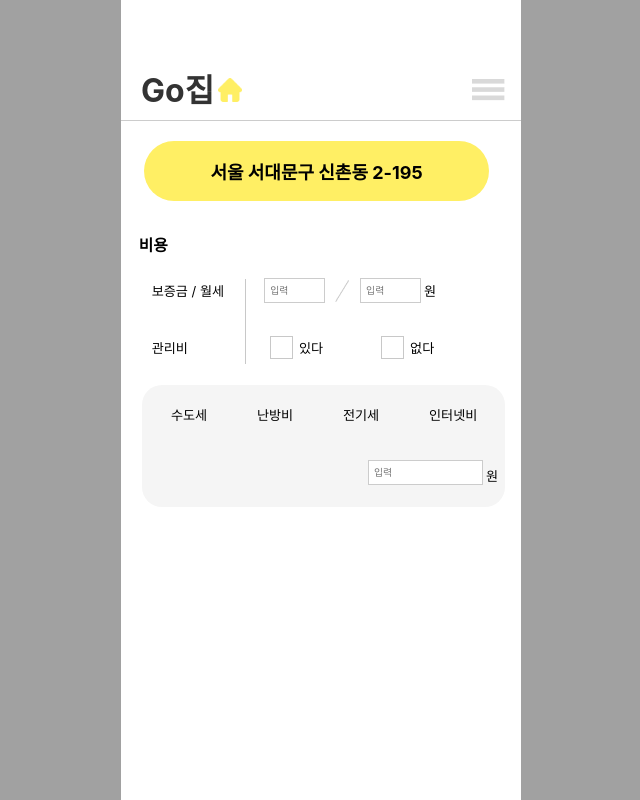
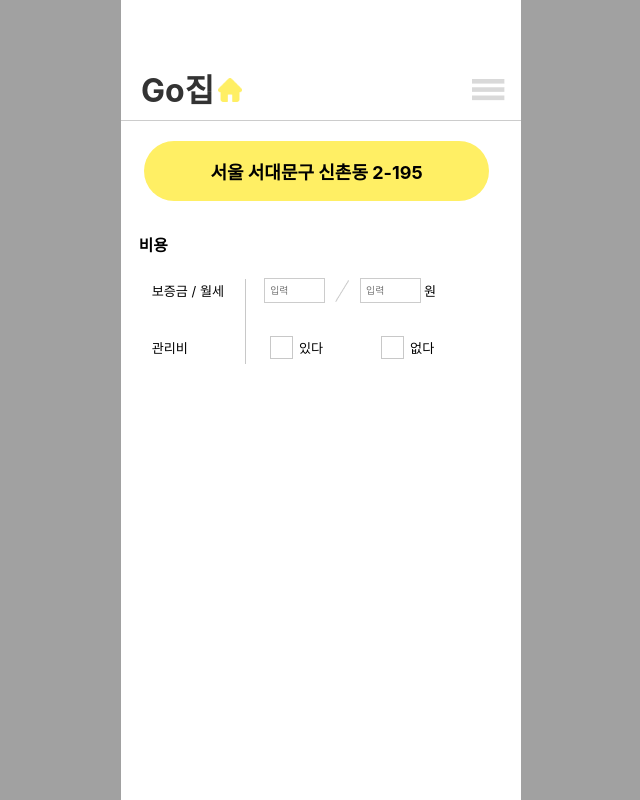
Before and after one commit to bourgeois46/Gojip-CLIPPER-1st-FE, a React (Create React App) app: page / in a window 1280 px wide. Shown: the whole page, without its empty margins (319-959 px from the left). Built offline with nearby package versions, Linux system fonts and the light colour scheme.

Commit message:
[feat] #2 체크박스스yes 클릭시만 회색박스 나타나는 기능 구현

```diff
--- a/src/pages/RecordPage/RecordPage.js
+++ b/src/pages/RecordPage/RecordPage.js
@@ -14,6 +14,7 @@ const chargeData = [
 ];
 
 function RecordPage() {
+
     const [isChecked, setIsChecked] = useState({ yes: false, no: false });
 
     const handleCheckboxChange = (e) => {
@@ -61,6 +62,7 @@ function RecordPage() {
                         </div>
                     </div>
                 </div>
+                {isChecked.yes && (
                 <div className='list-item'>
                     <div className='list-item-row'>
                         {chargeData.map((item) => (
@@ -72,6 +74,7 @@ function RecordPage() {
                         <span className="maintenance-unit">원</span>
                     </div>
                 </div>
+                )}
             </div>
 
         </div>
```
